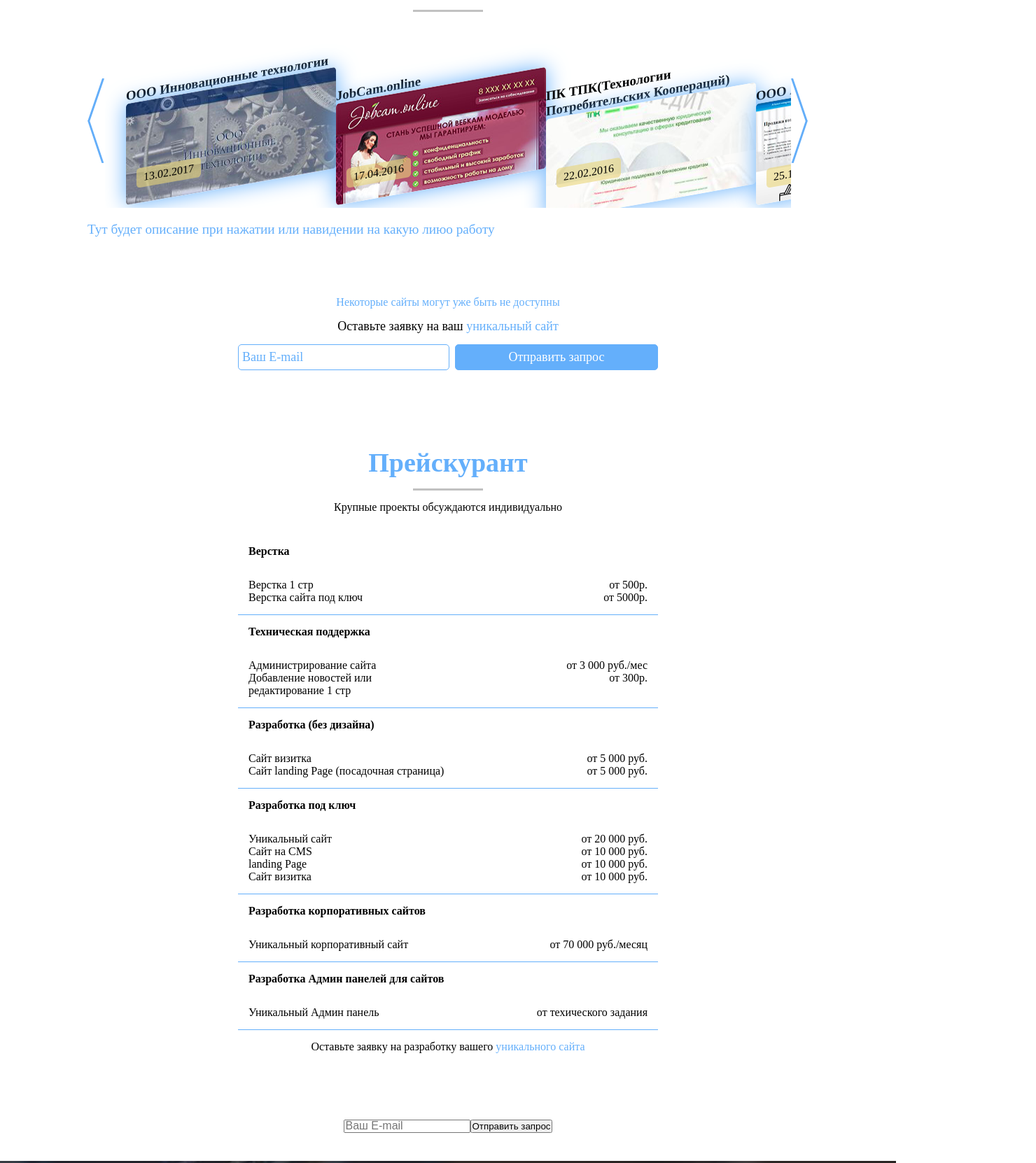
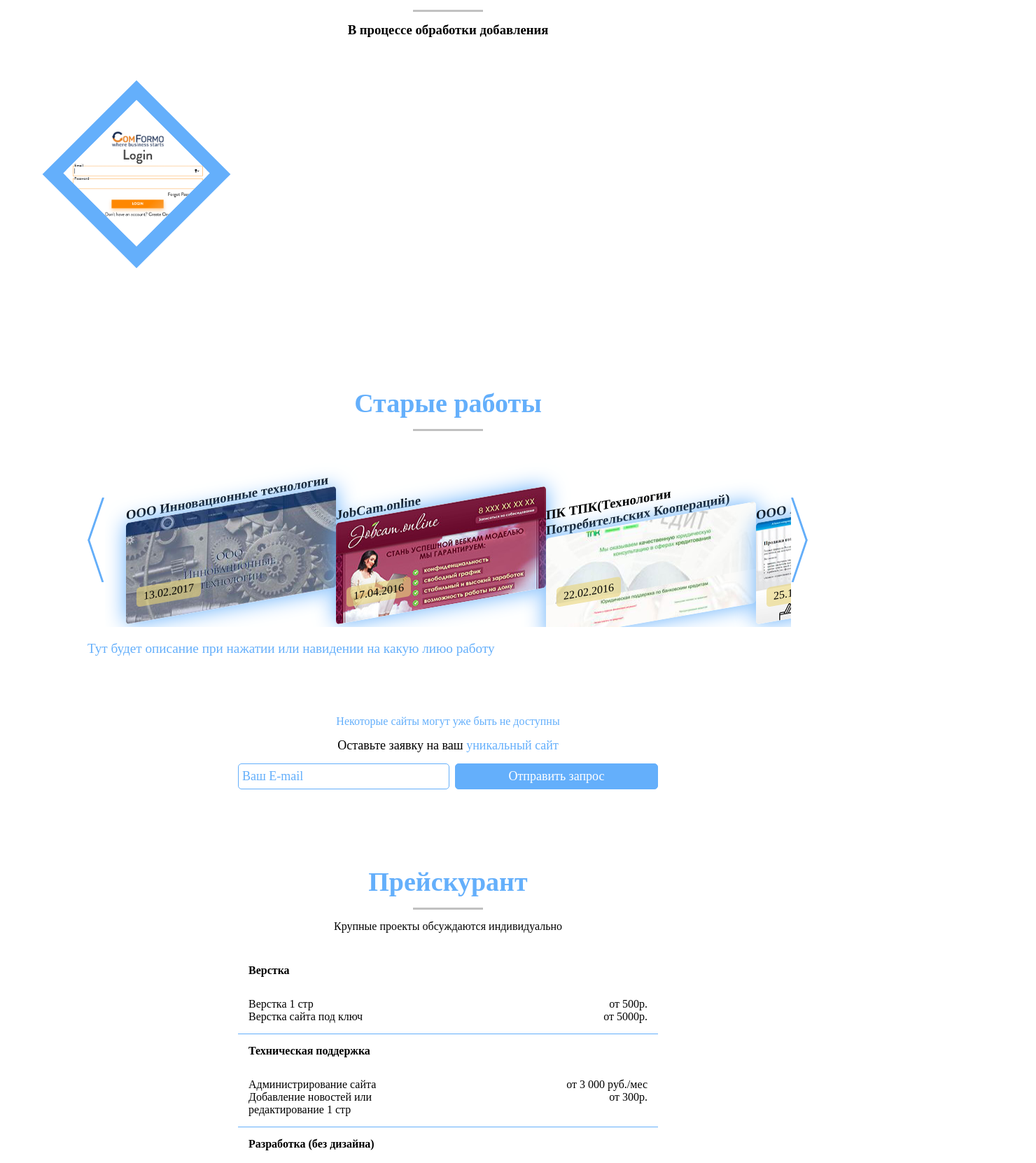
Before and after one commit to Dron84/my_site, a Vue app: page / in a window 1280 px wide. Shown: the part 2410-4072 px from the top of the page at 70% size, 1480 px wide, since content can reach past the window. Built offline with nearby package versions, Linux system fonts and the light colour scheme; a web font is replaced by a local one; what vue2-touch-events would draw is missing.

Commit message:
spiner adaptetion

```diff
--- a/public/index.html
+++ b/public/index.html
@@ -12,8 +12,8 @@
     <meta name="robots" content="index, follow"/>
     <link rel="icon" href="/img/favicon.ico">
     <title>Создать себе уникальный сайт теперь доступно каждому</title>
-    <!--<script src="/static/js/metrics/yandex.js"></script>-->
-    <!--<script src="/static/js/metrics/google.js"></script>-->
+    <script src="/js/metrics/yandex.js"></script>
+    <script src="/js/metrics/google.js"></script>
   </head>
   <body>
     <noscript>
--- a/src/components/price.vue
+++ b/src/components/price.vue
@@ -52,13 +52,6 @@
                     </div>
                 </div>
             </div>
-            <div class="container600">
-                <center>
-                    <p>Оставьте заявку на разработку вашего <span class="accent">уникального сайта</span></p>
-                    <input type="email" class="input" placeholder="Ваш E-mail" id='email3'>
-                    <button class="buttononwite" id='emailsend3'>Отправить запрос</button><span id='emailerror3'></span>
-                </center>
-            </div>
         </div>
     </section>
 </template>
--- a/src/components/work/work.vue
+++ b/src/components/work/work.vue
@@ -5,14 +5,14 @@
             <div class="beginer"></div>
         </div>
         <div class="container">
-
+            <h3 style="text-align: center">В процессе обработки добавления</h3>
         </div>
-        <div class="container600">
-            <spiner imgArray=""></spiner>
-        </div>
-        <div class="loadwork">
-            <div id="con"></div>
-            <div class="exit">X</div>
+        <div class="new_galery_wrapper">
+            <div class="work_box">
+                <div class="info">
+                    <div class="img"></div>
+                </div>
+            </div>
         </div>
     </div>
 </template>
@@ -30,6 +30,45 @@
     }
 </script>
 
-<style scoped>
+<style scoped lang="sass">
+    @import "../sass/vars"
+    .new_galery_wrapper
+        width: 100%
+        height: 300px
+        position: relative
+        display: flex
+        padding: 100px
+        .work_box
+            width: 150px
+            height: 150px
+            position: relative
+            background-color: $accent
+            transform: rotateZ(45deg)
+            padding: 20px
+            display: block
+            z-index: 100
+            transition: all .3s ease-in-out
+            .info
+                width: 148px
+                height: 148px
+                position: relative
+                background-color: white
+                z-index: -1
+                overflow: hidden
+                .img
+                    position: relative
+                    background-image: url('/works/comformo/login.png')
+                    background-position: top
+                    background-size: cover
+                    top: -30px
+                    right: 30px
+                    width: 200px
+                    height: 200px
+                    transform: rotateZ(-45deg)
+            &:hover
+                .info
+                    transform: scale(1.1)
+
+
 
 </style>
--- a/src/components/works.vue
+++ b/src/components/works.vue
@@ -5,7 +5,7 @@
                 <p>Я занимаюсь созданием сайтов по разным направлениям: красота, технологии, кулинария, бухгалтерия и другое. </p><p>Посмотрите несколько моих самых любимых работ.</p>
             </center>
         </div>
-        <!--<newwork></newwork>-->
+        <newwork></newwork>
         <oldwork></oldwork>
         <neworder></neworder>
     </section>
```
Also changed, not shown: public/works/comformo/login.png, public/works/comformo/th.png (added).
